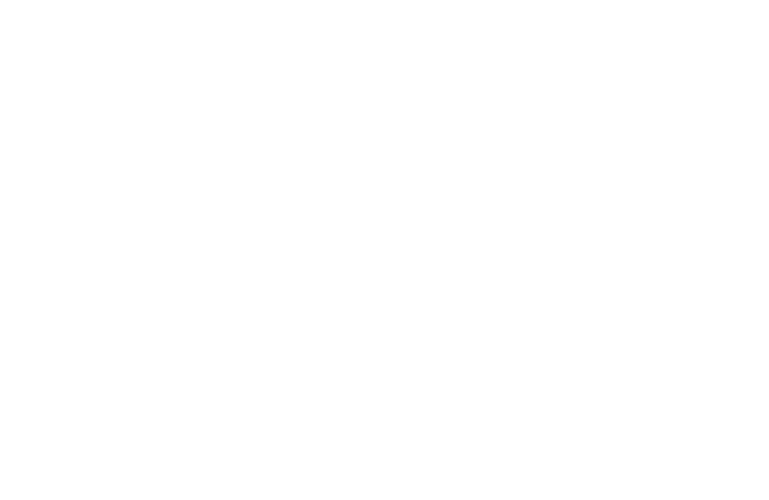
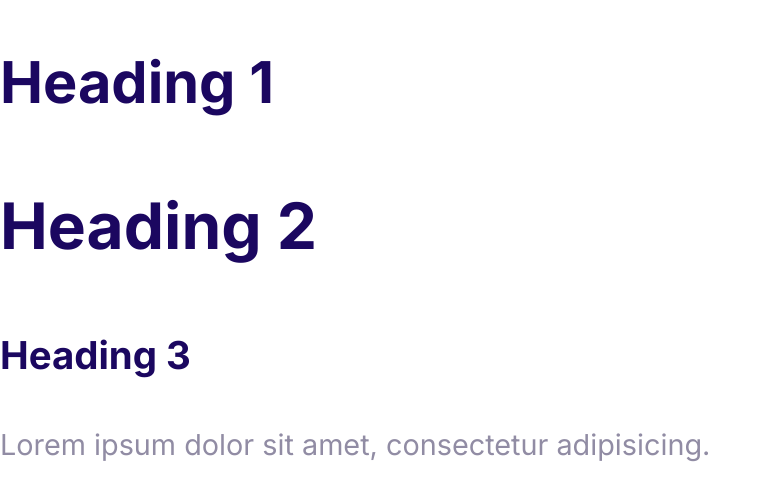
Before and after one commit to Sushanth0144/Sushantify, a plain HTML site: page index.html in a window 1280 px wide. Shown: the whole page, without its empty margins (0-769 px from the left). Drawn offline with Linux system fonts and the light colour scheme.

Commit message:
Define Styles for the fonts

```diff
--- a/css/styles.css
+++ b/css/styles.css
@@ -5,3 +5,53 @@
     --color-headings: #1b0760;
     --color-body: #918ca4;
 }
+
+html {
+    font-size: 62.5;
+}
+
+
+body{
+    font-family: Inter, Arial, Helvetica, sans-serif;
+    color: var(--color-body);
+    font-size: 2.4rem;
+    line-height: 1.5;
+}
+
+h1, h2, h3 {
+    color: var(--color-headings);
+    margin-bottom: 1rems;
+}
+h1 {
+    font-size: 7rem;
+}
+h2{
+    font-size: 4rem;
+}
+h3{
+    font-size: 3rem;
+
+}
+p{
+    margin-top: 0;
+}
+
+
+
+
+@media screen and (min-width: 1024px){
+body{
+    font-size: 1.8rem;
+
+}
+
+h1 {
+    font-size: 8rem;
+}
+h2 {
+    font-size: 4rem;
+}
+h3 {
+    font-size: 2.4rem;
+}
+}
--- a/index.html
+++ b/index.html
@@ -4,8 +4,19 @@
     <meta charset="UTF-8" />
     <meta name="viewport" content="width=device-width, initial-scale=1.0" />
     <title>Document</title>
+    <link rel="preconnect" href="https://fonts.googleapis.com" />
+    <link rel="preconnect" href="https://fonts.gstatic.com" crossorigin />
+    <link
+      href="https://fonts.googleapis.com/css2?family=Inter:ital,opsz,wght@0,14..32,100..900;1,14..32,100..900&display=swap"
+      rel="stylesheet"
+    />
     <link rel="stylesheet" href="./css/styles.css" />
     <link rel="stylesheet" href="./css/normalize.css" />
   </head>
-  <body></body>
+  <body>
+    <h1>Heading 1</h1>
+    <h2>Heading 2</h2>
+    <h3>Heading 3</h3>
+    <p>Lorem ipsum dolor sit amet, consectetur adipisicing.</p>
+  </body>
 </html>
```
